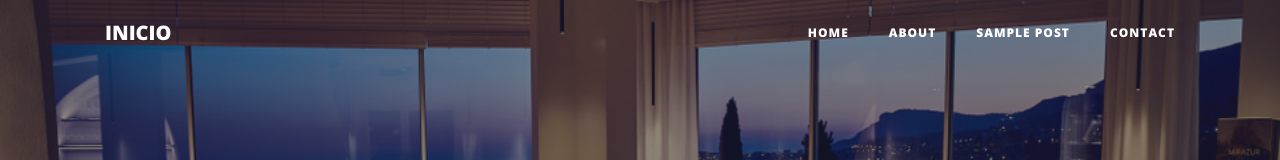
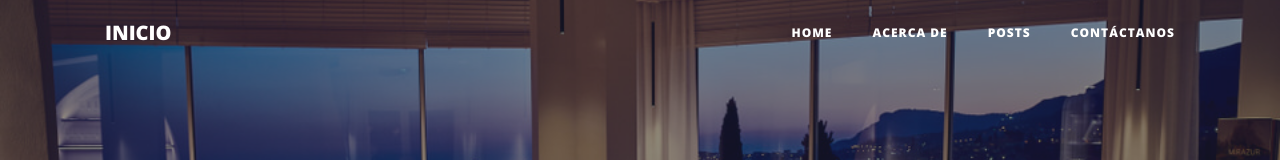
Before and after one commit to ErickChoez7UG/Proyecto-Sitio, a website: page index.html in a window 1280 px wide. Shown: the top 160 px of the page. Drawn offline with nearby package versions, Linux system fonts and the light colour scheme.

Commit message:
Update index.html

```diff
--- a/index.html
+++ b/index.html
@@ -39,13 +39,13 @@
             <a class="nav-link" href="index.html">Home</a>
           </li>
           <li class="nav-item">
-            <a class="nav-link" href="about.html">About</a>
+            <a class="nav-link" href="about.html">Acerca De</a>
           </li>
           <li class="nav-item">
-            <a class="nav-link" href="post.html">Sample Post</a>
+            <a class="nav-link" href="post.html">Posts</a>
           </li>
           <li class="nav-item">
-            <a class="nav-link" href="contact.html">Contact</a>
+            <a class="nav-link" href="contact.html">Contáctanos</a>
           </li>
         </ul>
       </div>
```
